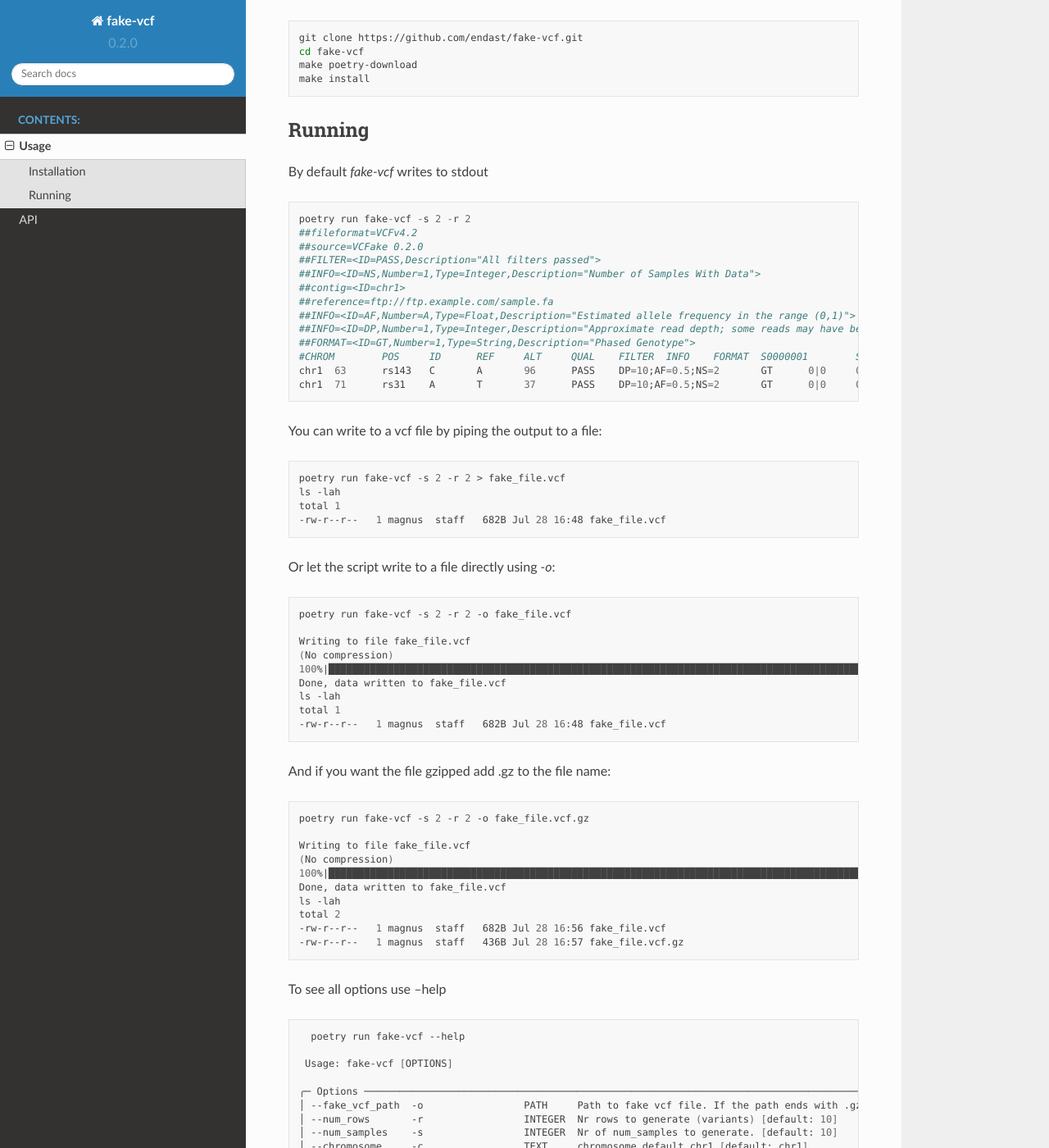
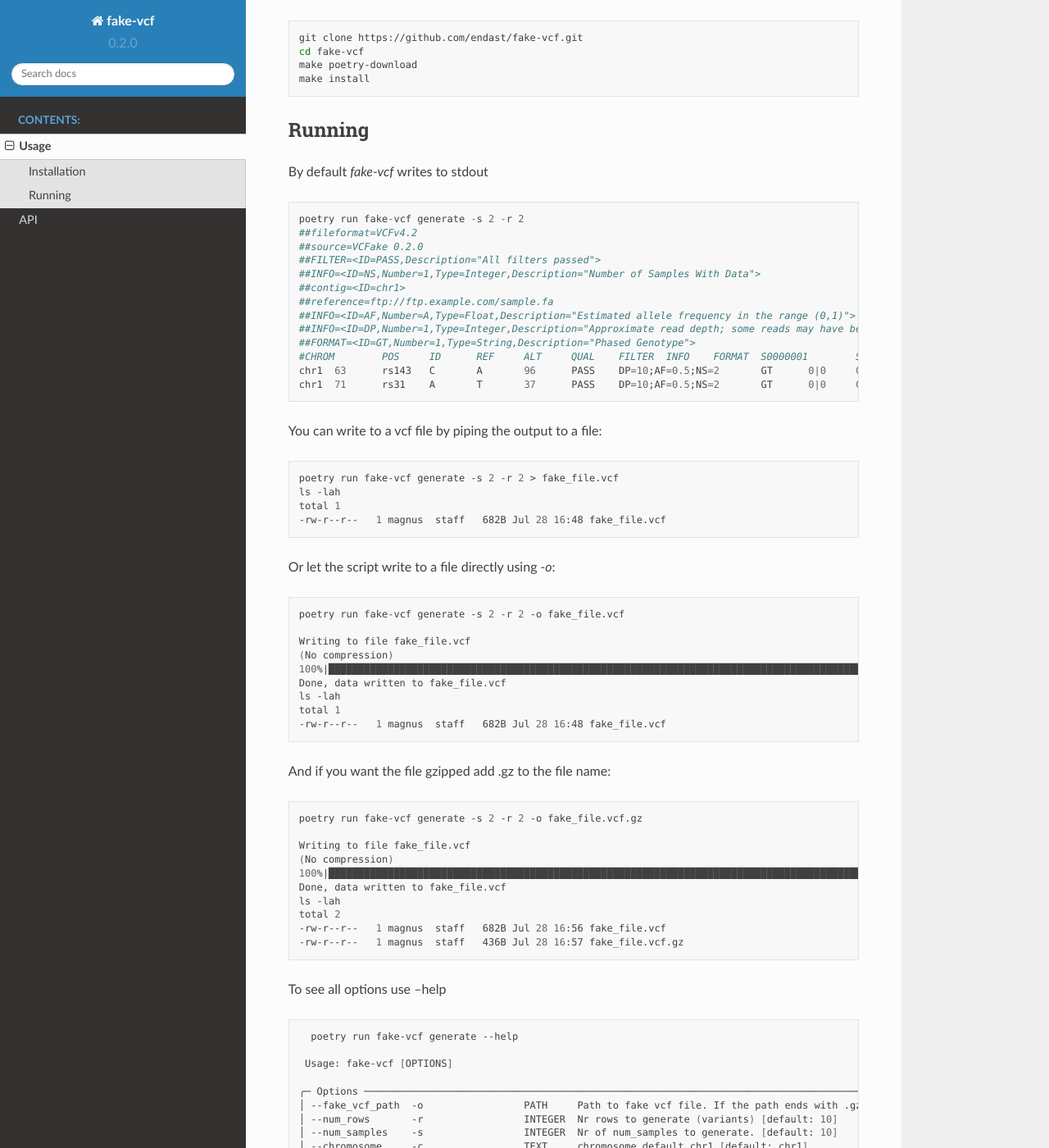
Before and after one commit to endast/fake-vcf, a Sphinx documentation site: the page built from docs/source/usage.rst, in a window 1280 px wide and 1400 px high, scrolled down 239 px. Shown: the whole window at 82% size. Built offline with Sphinx 7.4.7 and the Read the Docs theme 2.0.0, drawn with Linux system fonts in a browser that asks for light colours.

Commit message:
Update usage.rst

```diff
--- a/docs/source/usage.rst
+++ b/docs/source/usage.rst
@@ -23,7 +23,7 @@ By default `fake-vcf` writes to stdout
 
 .. code-block::
 
-  poetry run fake-vcf -s 2 -r 2
+  poetry run fake-vcf generate -s 2 -r 2
   ##fileformat=VCFv4.2
   ##source=VCFake 0.2.0
   ##FILTER=<ID=PASS,Description="All filters passed">
@@ -43,7 +43,7 @@ You can write to a vcf file by piping the output to a file:
 
 .. code-block:: shell
 
-  poetry run fake-vcf -s 2 -r 2 > fake_file.vcf
+  poetry run fake-vcf generate -s 2 -r 2 > fake_file.vcf
   ls -lah
   total 1
   -rw-r--r--   1 magnus  staff   682B Jul 28 16:48 fake_file.vcf
@@ -52,7 +52,7 @@ Or let the script write to a file directly using `-o`:
 
 .. code-block:: shell
 
-  poetry run fake-vcf -s 2 -r 2 -o fake_file.vcf
+  poetry run fake-vcf generate -s 2 -r 2 -o fake_file.vcf
 
   Writing to file fake_file.vcf
   (No compression)
@@ -67,7 +67,7 @@ And if you want the file gzipped add .gz to the file name:
 
 .. code-block:: shell
 
-  poetry run fake-vcf -s 2 -r 2 -o fake_file.vcf.gz
+  poetry run fake-vcf generate -s 2 -r 2 -o fake_file.vcf.gz
 
   Writing to file fake_file.vcf
   (No compression)
@@ -84,7 +84,7 @@ To see all options use --help
 
 .. code-block:: shell
 
-    poetry run fake-vcf --help
+    poetry run fake-vcf generate --help
 
    Usage: fake-vcf [OPTIONS]
 
```
